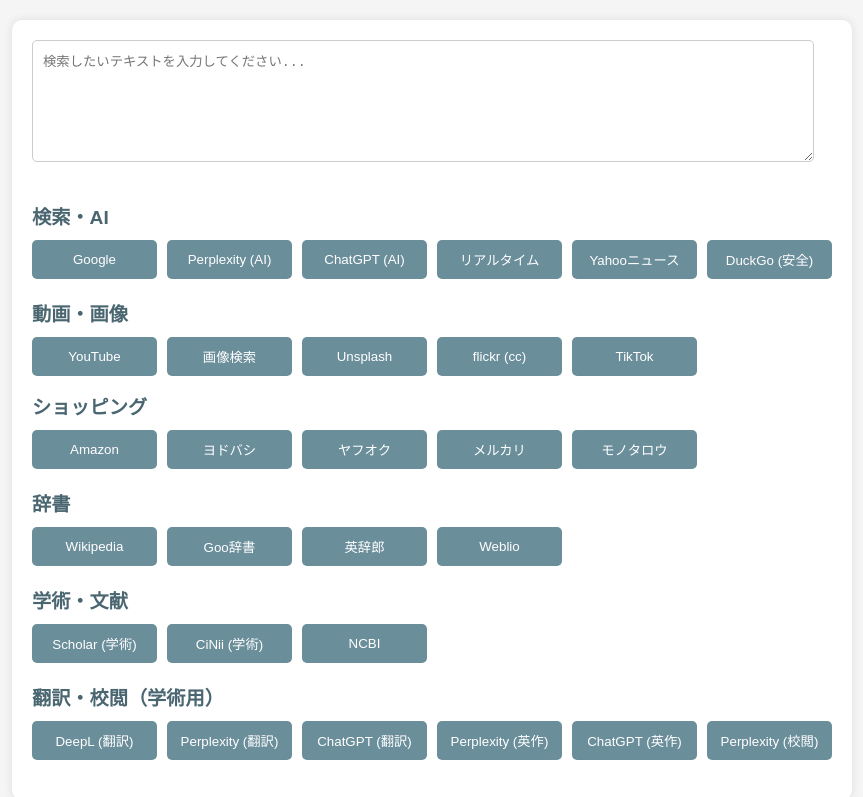
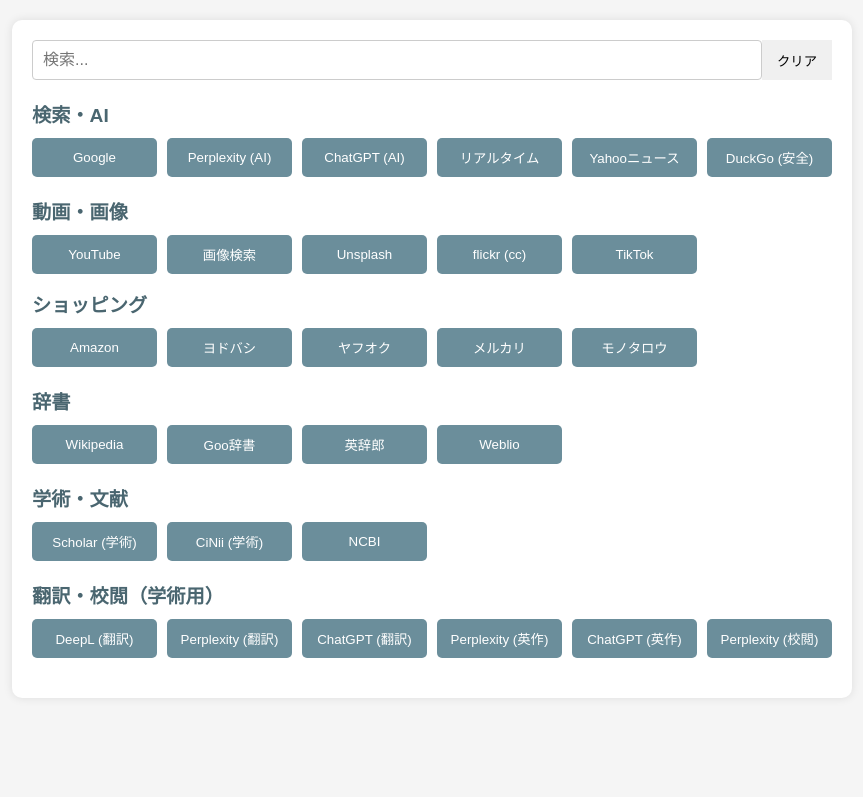
Before and after one commit to izumitsu-lab/search-hub, a plain HTML site: page index.html in a window 1280 px wide. Shown: the whole page, without its empty margins (208-1071 px from the left). Drawn offline with Linux system fonts and the light colour scheme.

Commit message:
index.html

```diff
--- a/index.html
+++ b/index.html
@@ -3,7 +3,7 @@
 <head>
     <meta charset="UTF-8">
     <meta name="viewport" content="width=device-width, initial-scale=1.0">
-    <title>検索ポータル</title>
+    <title>検索ハブ</title>
     <style>
         body {
             font-family: Arial, sans-serif;
@@ -20,14 +20,22 @@
             padding: 20px;
             box-shadow: 0 0 10px rgba(0,0,0,0.1);
         }
-        textarea {
-            width: 95%;
-            height: 100px;
+		#searchText {
+				flex-grow: 2;
+				padding: 10px;
+				font-size: 16px;
+				border: 1px solid #ccc;
+				border-radius: 4px;
+        }
+        .search-area {
+            display: flex;
             margin-bottom: 20px;
-            padding: 10px;
-            border: 1px solid #ccc;
-            border-radius: 5px;
-            resize: vertical;
+        }
+        #clear-button {
+            padding: 10px 15px;
+            background-color: #f0f0f0;
+            border: none;
+            cursor: pointer;
         }
         .section {
             margin-bottom: 20px;
@@ -36,6 +44,13 @@
             font-size: 1.2em;
             margin-bottom: 10px;
             color: #4a6670;
+        }
+		#search-bar {
+            flex-grow: 1;
+            padding: 10px;
+            font-size: 14px;
+            border: 1px solid #ccc;
+            border-radius: 4px;
         }
         .search-buttons {
             display: grid;
@@ -60,7 +75,10 @@
 </head>
 <body>
     <div class="container">
-        <textarea id="searchText" placeholder="検索したいテキストを入力してください..."></textarea>
+		<div class="search-area">
+		<input type="text" id="searchText" placeholder="検索...">
+		<button id="clear-button" onclick="clearSearch()">クリア</button>
+        </div>
 
         <div class="section">
             <h2>検索・AI</h2>
@@ -124,6 +142,10 @@
 	</div>
 
     <script>
+		function clearSearch() {
+			document.getElementById('searchText').value = '';
+			}
+
         function search(engine) {
             var searchText = document.getElementById('searchText').value;
             var searchUrl;
```
